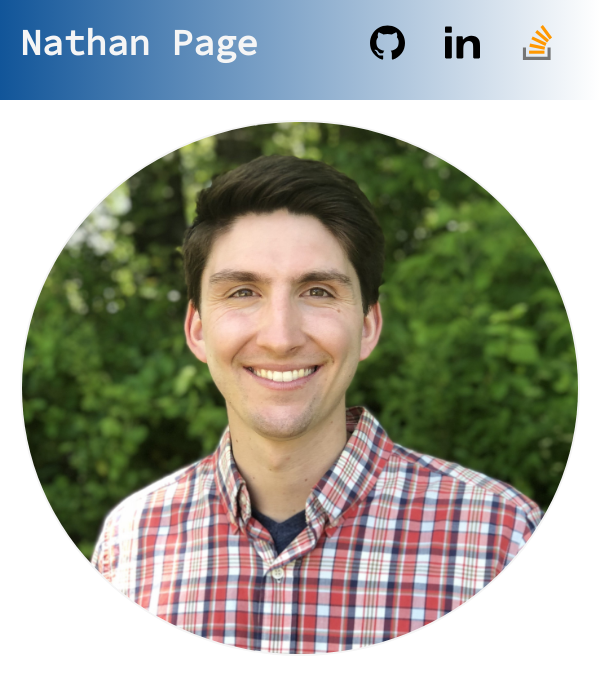
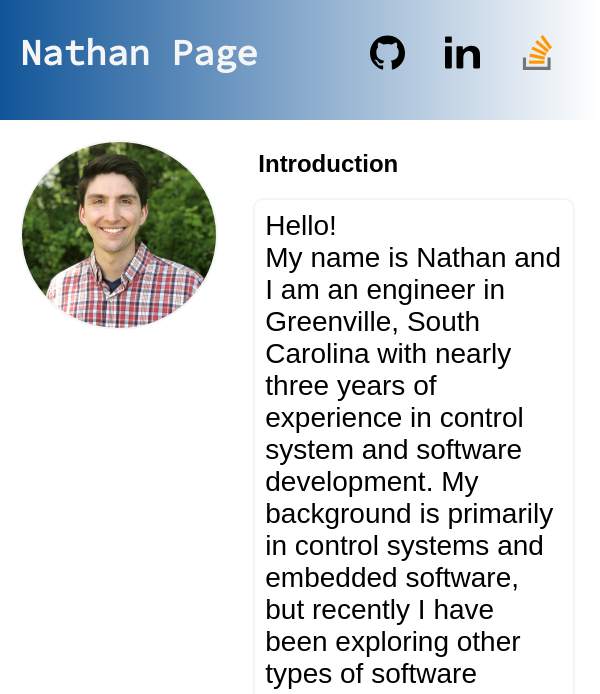
Before and after one commit to ndpage/personal-website, a website: page public/index.html in a window 600 px wide. Shown: the top 694 px of the page. Drawn offline with nearby package versions, Linux system fonts and the light colour scheme.

Commit message:
Added @media to change flex direction from column to row

```diff
--- a/public/style.css
+++ b/public/style.css
@@ -13,9 +13,6 @@
   --footer-height: 100px;
 }
 
-html, body {
-  background-size: cover;
-}
 
 h1 {
   text-align: center;
@@ -52,9 +49,9 @@ p {
     display: flex;
     flex-direction: row;
     justify-content: space-between;
-    height: 100px;
+    height: 120px;
     margin-bottom: 0px;
-    padding: 10px;
+    padding: 20px 10px;
     background: linear-gradient(to right, var(--color-royalblue, blue), white);
   }
   .header-text-box{
@@ -198,11 +195,9 @@ padding: 10px 5px;
     }
 
  }
+@media (min-width: 600px){
+  .body-main{
+    flex-direction: row;
+  }
 
- @media only screen and (max-width: 675px) {
-
-  .header-text {
-    font-size: 36px;
-    justify-content: middle;
-  }
 }
```
